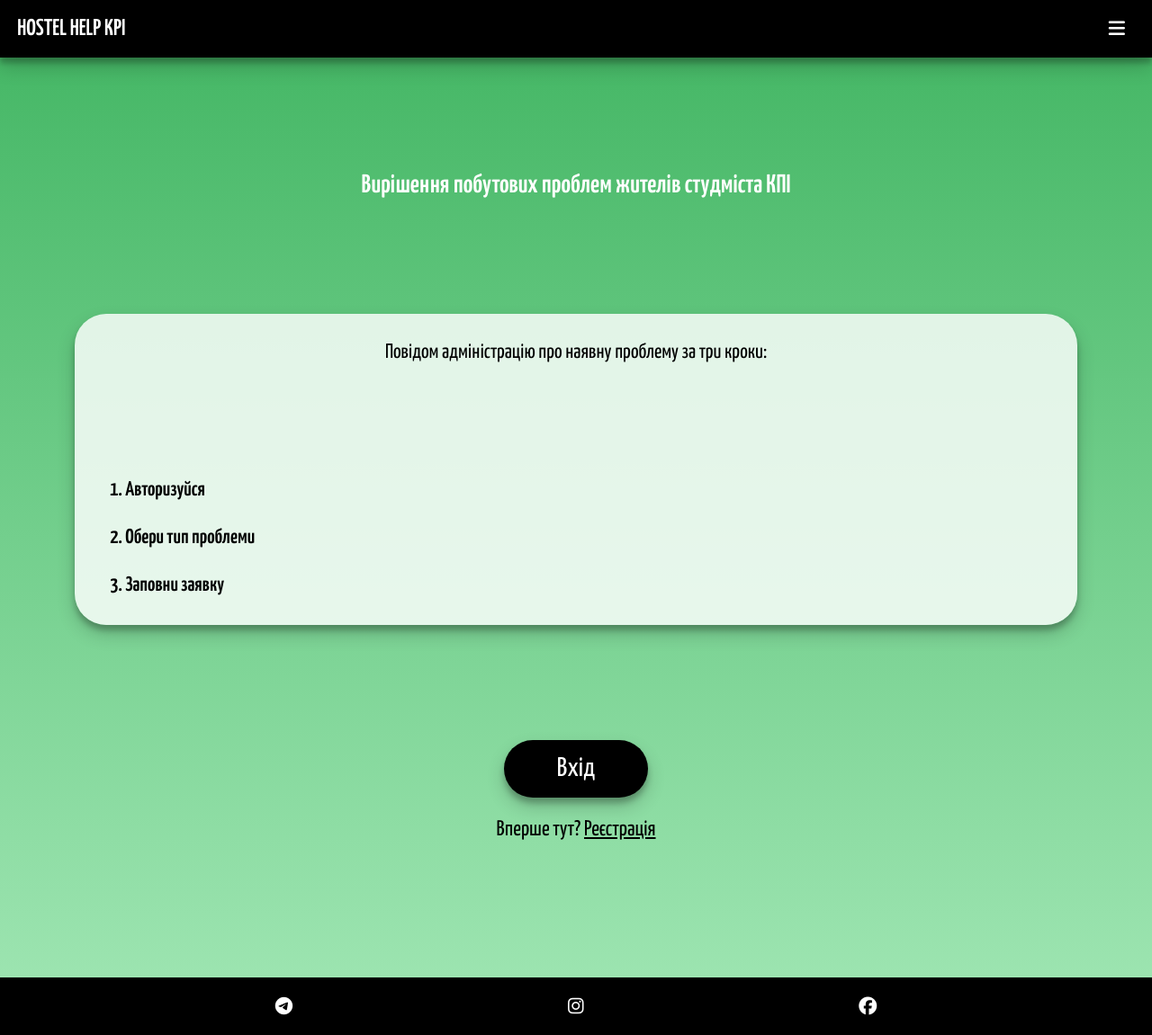
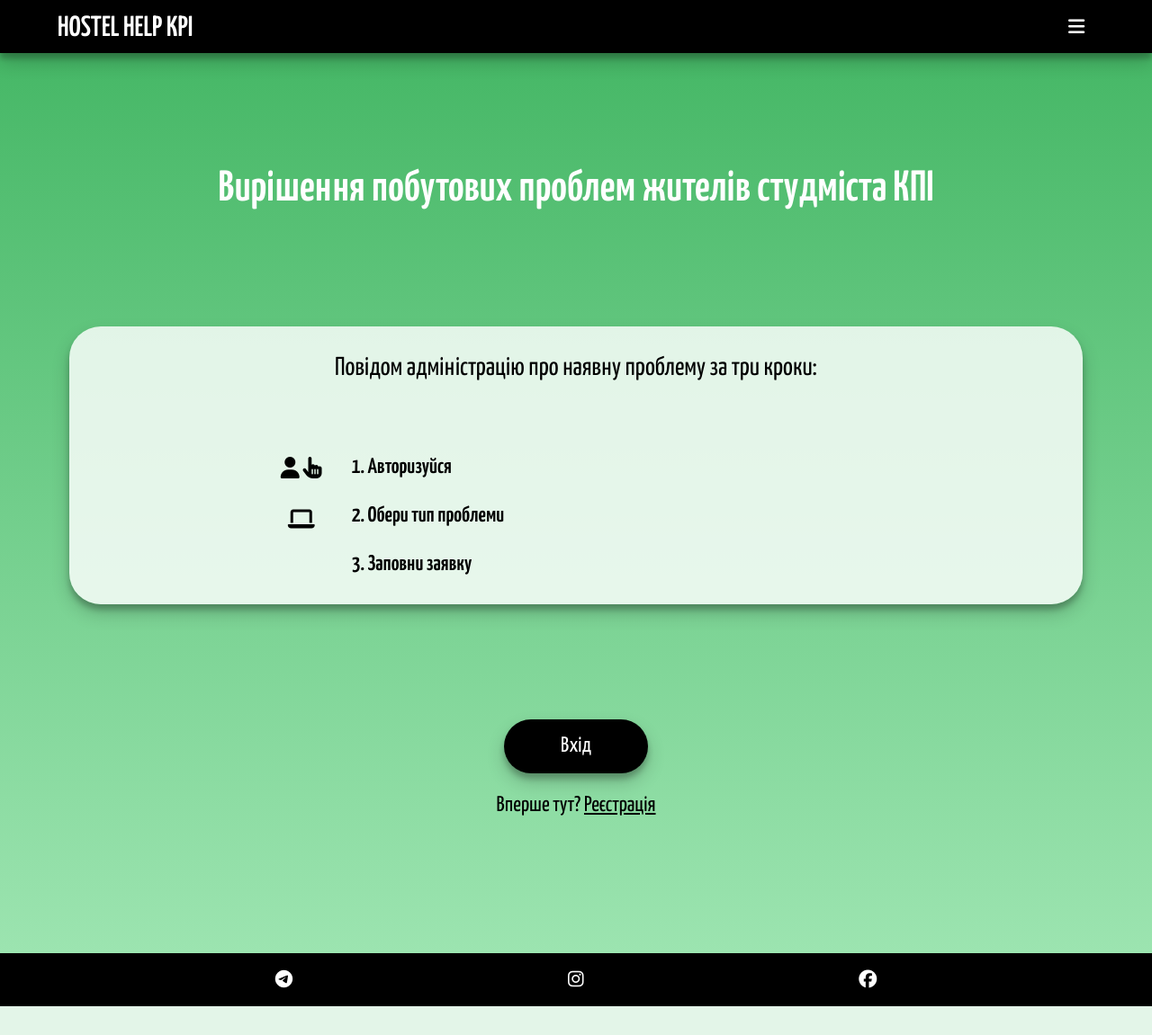
Before and after one commit to qsevenn/hostel-help, a Django app: page / in a window 1280 px wide. Shown: the whole page at 90% size. After the commit the page ends 1119 px from the top, so only its background shows below. Run offline with Django 4.2, Linux system fonts and the light colour scheme; some libraries are stand-ins or nearby versions.

Commit message:
засрав все, шо можна

```diff
--- a/static/css/style.css
+++ b/static/css/style.css
@@ -1,16 +1,20 @@
 html, body {
     height: 100%;
     margin: 0;
+}
+
+:root {
+    --main-height: 3.7rem
+}
+
+* {
+    box-sizing: border-box;
 }
 
 body {
     font-family: 'Yanone Kaffeesatz', sans-serif;
     display: flex;
     flex-direction: column;
-}
-
-* {
-    box-sizing: border-box;
 }
 
 a {
@@ -24,8 +28,9 @@ footer a, nav a, .enter-button {
 header, footer {
     background: #000000;
     color: #ffffff;
-    height: 4rem;
-    width: 100vw;
+    height: var(--main-height);
+    line-height: var(--main-height);
+    width: 100%;
     display: flex;
     align-items: center;
 }
@@ -34,7 +39,7 @@ header {
     position: fixed;
     top: 0;
     justify-content: space-between;
-    padding: 0 1.2rem;
+    padding: 0 5%;
 }
 
 header, nav, .instruction, .enter-button {
@@ -42,8 +47,9 @@ header, nav, .instruction, .enter-button {
 }
 
 .site-title {
-    color: #ffffff;
-    font-size: 160%;
+    font-size: 200%;
+    padding-top: 0.25rem;
+    margin: 0;
     font-weight: bold;
 }
 
@@ -74,7 +80,7 @@ header, nav, .instruction, .enter-button {
 nav {
     display: none;
     position: absolute;
-    top: 4rem;
+    top: var(--main-height);
     left: 0;
     z-index: 1;
     background-color: #ffffff;
@@ -84,8 +90,8 @@ nav {
 
 nav a {
     width: 100%;
-    height: 4rem;
-    line-height: 4rem;
+    height: var(--main-height);
+    line-height: var(--main-height);
     display: inline-block;
     color: #000000;
     font-size: 140%;
@@ -95,14 +101,14 @@ nav a {
 main {
     font-size: 1.5rem;
     text-align: center;
-    padding: 4rem 0 10%;
+    padding: var(--main-height) 0 10%;
     background: linear-gradient(#41B562, #9CE4B0);
     flex: 1 0 auto;
 }
 
 main > * {
     margin: 10% auto 0;
-    width: 87%;
+    width: 88%;
 }
 
 h1 {
@@ -110,22 +116,38 @@ h1 {
     display: inline-block;
 }
 
-.main-h1 {
-    font-size: 120%;
-}
-
 .instruction {
     background: rgba(255, 255, 255, 0.82);
     border-radius: 35px;
     padding: 2rem 1rem;
-    font-size: 95%;
+}
+
+.instruction figcaption {
+    width: 90%;
+    font-size: 120%;
+    margin: 0 auto;
+}
+
+.list-decoration {
+    margin: 0 auto;
+    max-width: 62%;
+}
+
+.icons-block, .instruction ol {
+    margin: 8% 0 0;
+}
+
+.icons-block {
+    width: 10%;
+    float: left;
 }
 
 .instruction ol {
-    margin: 12% 0 0;
+    display: inline-block;
+    width: 90%;
 }
 
-.instruction ol li {
+.instruction ol li, .icons-block i {
     margin-top: 30px;
     text-align: left;
     font-weight: bold;
@@ -136,14 +158,14 @@ button {
 }
 
 form {
-    text-align: start;
     display: flex;
     flex-direction: column;
-    justify-items: center;
+    flex-wrap: wrap;
+    text-align: start;
     font-size: 130%;
     width: 80%;
     max-width: 35rem;
-    margin: 0 auto;
+    margin-top: 6%;
 }
 
 input, textarea, select {
@@ -151,14 +173,16 @@ input, textarea, select {
     background: #ffffff;
 }
 
-input, textarea, select, .enter-button {
+input, textarea, select, .enter-button, optgroup {
     font-family: "Yanone Kaffeesatz", sans-serif;
     display: inline-block;
     border: none;
+    font-size: 75%;
+    padding: 0.6rem;
 }
 
 input, select {
-    width: 12rem;
+    width: 100%;
     height: 2.5rem;
 }
 
@@ -167,21 +191,25 @@ input:focus, textarea:focus {
 }
 
 textarea {
+    width: 100%;
     resize: none;
 }
 
 .enter-button {
-    width: 10rem;
-    height: 4rem;
-    line-height: 4rem;
-    font-size: 100%;
+    min-width: 10rem;
+    max-width: fit-content;
+    padding: 0 2.5rem;
+    height: var(--main-height);
+    line-height: var(--main-height);
+    font-size: 80%;
     border-radius: 2.5rem;
     color: #ffffff;
     background: #000000;
+    margin: 0 auto;
 }
 
 a.enter-button {
-    font-size: 125%
+    font-size: 100%
 }
 
 footer {
--- a/templates/base.html
+++ b/templates/base.html
@@ -5,7 +5,7 @@
 <head>
     <meta charset="UTF-8">
     <meta name="viewport" content="width=device-width, initial-scale=1">
-    <title>Title</title>
+    <title>Hostel Help</title>
     <link rel="preconnect" href="https://fonts.googleapis.com">
     <link rel="preconnect" href="https://fonts.gstatic.com" crossorigin>
     <link href="https://fonts.googleapis.com/css2?family=Yanone+Kaffeesatz:wght@300;400;500;600&display=swap"
@@ -20,7 +20,6 @@
         <div class="navigation">
             <button id="menu-button" onclick="openMenu()" title="Меню сайту"></button>
             <nav id="menu">
-                <a href="index.html" class="active" aria-current="page">Головна</a>
             </nav>
         </div>
     </header>
@@ -31,9 +30,9 @@
     </main>
 
     <footer>
-        <a href="#" target="_blank" class="fa-brands fa-telegram"><span
+        <a href="https://t.me/sr_kpi" target="_blank" class="fa-brands fa-telegram"><span
                 class="fa-sr-only">Telegram</span></a>
-        <a href="#" target="_blank" class="fa-brands fa-instagram"><span
+        <a href="https://www.instagram.com/sr_kpi/" target="_blank" class="fa-brands fa-instagram"><span
                 class="fa-sr-only">Instagram</span></a>
         <a href="#" target="_blank" class="fa-brands fa-facebook"><span
                 class="fa-sr-only">Facebook</span></a>
--- a/templates/index.html
+++ b/templates/index.html
@@ -7,11 +7,18 @@
 
 <figure class="instruction">
     <figcaption>Повідом адміністрацію про наявну проблему за три кроки:</figcaption>
-    <ol>
-        <li>Авторизуйся</li>
-        <li>Обери тип проблеми</li>
-        <li>Заповни заявку</li>
-    </ol>
+    <div class="list-decoration">
+        <div class="icons-block">
+            <i class="fa-solid fa-user"><span class="fa-sr-only">Enter</span></i>
+            <i class="fa-solid fa-hand-pointer"><span class="fa-sr-only">Choose</span></i>
+            <i class="fa-solid fa-laptop"><span class="fa-sr-only">Fill</span></i>
+        </div>
+        <ol>
+            <li>Авторизуйся</li>
+            <li>Обери тип проблеми</li>
+            <li>Заповни заявку</li>
+        </ol>
+    </div>
 </figure>
 
 {% if user.is_authenticated %}
--- a/templates/login.html
+++ b/templates/login.html
@@ -11,7 +11,7 @@
         <form action="" method="POST">
             {% csrf_token %}
             {% for field in form %}
-                <p>{{ field.label }}: <br> {{ field }}</p>
+                <p>{{ field.label }}: {{ field }}</p>
             {% endfor %}
             <button type="submit" class="enter-button">Вхід</button>
         </form>
--- a/templates/register.html
+++ b/templates/register.html
@@ -3,17 +3,18 @@
 {% load static %}
 
 {% block content %}
+    <h1>Реєстрація</h1>
    <form action="" method="POST">
     {% csrf_token %}
     {% for field in form %}
         <div>
-            <p>{{ field.label }}: <br> {{ field }}</p>
+            <p>{{ field.label }}: {{ field }}</p>
 
             {% for error in field.errors %}
                 <small style="color: red">{{ error }}</small><br>
             {% endfor %}
         </div>
     {% endfor %}
-    <button type="submit">Register</button>
+    <button type="submit" class="enter-button">Зареєструватися</button>
 </form>
 {% endblock %}
--- a/templates/reply.html
+++ b/templates/reply.html
@@ -7,6 +7,6 @@
         {% csrf_token %}
         Кому: <input type="text" name="to" class="" placeholder="Email"/><br>
         <textarea name="message" maxlength="500" placeholder="Введіть відповідь на повідомлення користувача"></textarea><br>
-        <input type="submit" value="Надіслати" class=""/>
+        <input type="submit" value="Надіслати" class="enter-button"/>
     </form>
 {% endblock %}
--- a/templates/report-problem.html
+++ b/templates/report-problem.html
@@ -3,11 +3,12 @@
 {% load static %}
 
 {% block content %}
+    <h1>Повідомити про проблему</h1>
    <form action="" method="POST">
         {% csrf_token %}
         {% for field in form %}
         <div>
-            <p>{{ field.label }}: <br> {{ field }}</p>
+            <p>{{ field.label }}: {{ field }}</p>
 
             {% for error in field.errors %}
                 <small style="color: red">{{ error }}</small><br>
```
Also changed, not shown: hostel_help/forms.py (+11 -7 lines).
